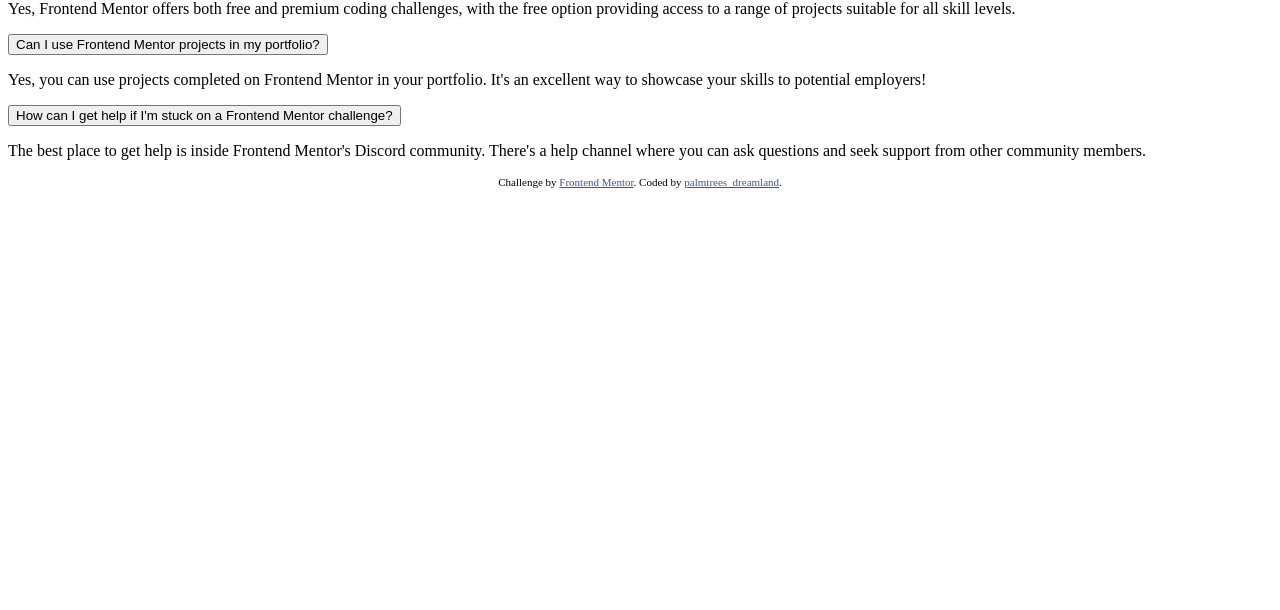
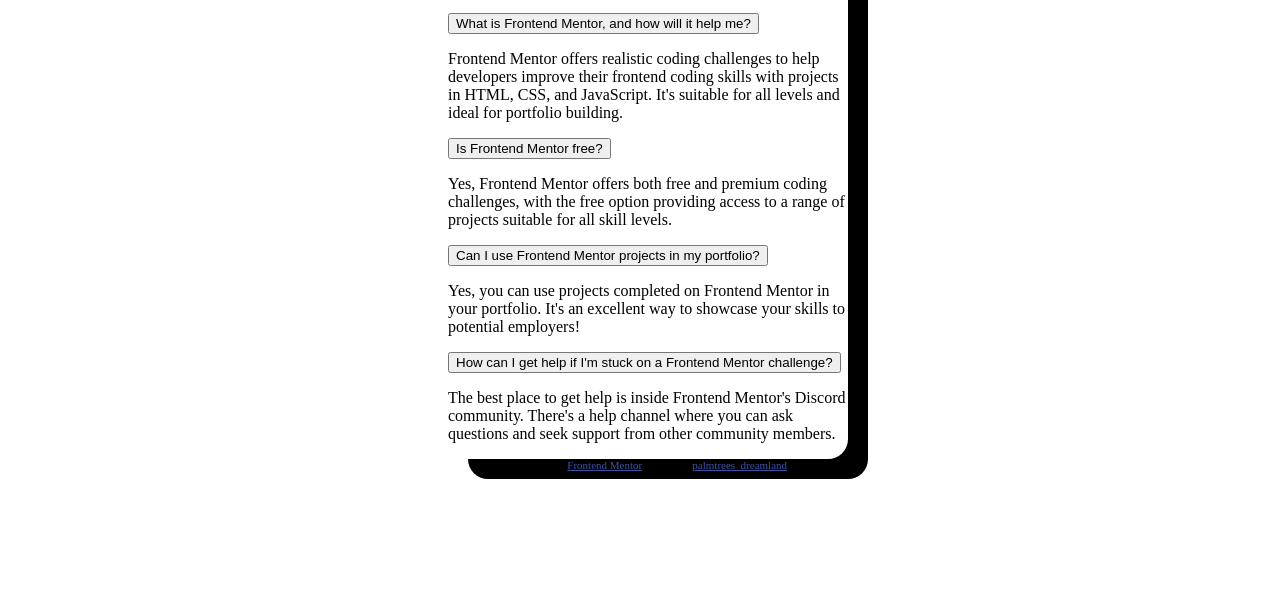
Before and after one commit to palmtrees-dreamland/accordion, a plain HTML site: page index.html in a window 1280 px wide. Shown: the part 206-816 px from the top of the page. Drawn offline with Linux system fonts and the light colour scheme.

Commit message:
Create box effect

```diff
--- a/index.html
+++ b/index.html
@@ -16,7 +16,7 @@
 </head>
 
 <body>
-
+  <main>
     <h1>
       FAQs
     </h1>
@@ -61,7 +61,7 @@
           channel where you can ask questions and seek support from other community members.
         </p>
       </div>
-
+  </main>
 
   <footer>
     <div class="attribution">
--- a/styles/stylesheet.css
+++ b/styles/stylesheet.css
@@ -1,4 +1,26 @@
+body {
+ display: flex;
+  flex-direction: column;
+  justify-content: center;
+  align-items: center;
+  width: 100%;
+  height: 100vh;
+  background: linear-gradient(
+    180deg,
+    purple 25%,
+    pink 75%,
 
+    );
+}
+
+main {
+  width: 400px;
+  border-radius: 20px;
+  background-color: white;
+  box-shadow: 20px 20px rgba(0, 0, 0, 75);
+  align-self: center;
+
+}
 
 
 footer {
```
Lines whose indentation alone changed are shown as unchanged.
